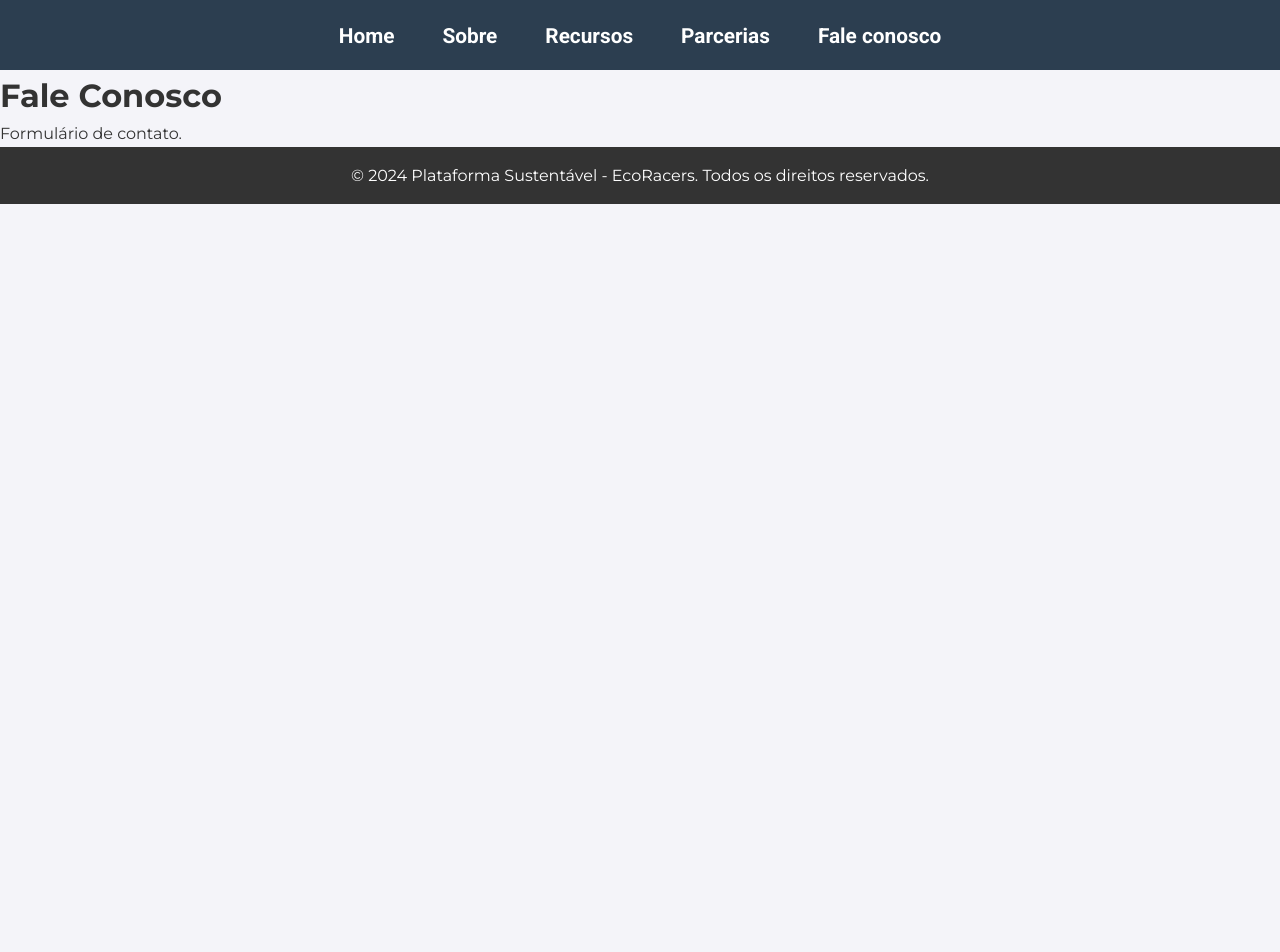
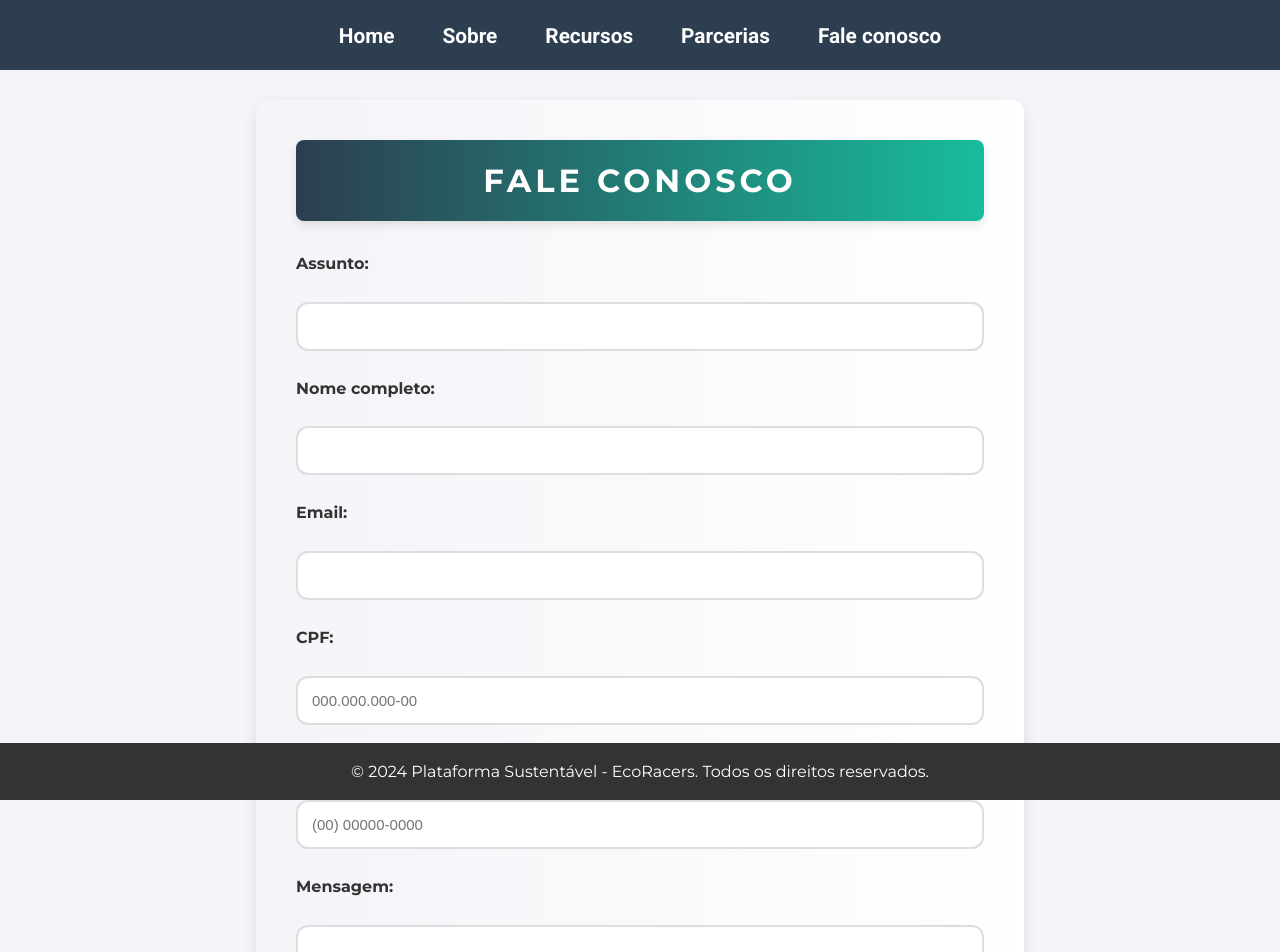
Before and after one commit to fcarvalhh/React---Global-Solutions, a React (Create React App) app: page /contact in a window 1280 px wide. Shown: the top 952 px of the page. Before the commit the page ends 800 px from the top, so only its background shows below. Built offline with nearby package versions, Linux system fonts and the light colour scheme.

Commit message:
Correção no Fale Conosco

```diff
--- a/src/components/Pages/Faleconosco.jsx
+++ b/src/components/Pages/Faleconosco.jsx
@@ -1,11 +1,38 @@
 import React from 'react';
 import '../../App.css';
 
+function enviarFormulario(event) {
+    event.preventDefault();
+    // Adicione aqui a lógica para enviar o formulário
+    console.log("Formulário enviado");
+}
+
 function Contact() {
     return (
-        <div>
-            <h1>Fale Conosco</h1>
-            <p>Formulário de contato.</p>
+        <div className="faleConosco">
+
+            <h2>Fale Conosco</h2>
+            <form id="formulario" onSubmit={enviarFormulario}>
+                <label htmlFor="assunto">Assunto:</label>
+                <input type="text" id="assunto" name="assunto" required />
+
+                <label htmlFor="nome">Nome completo:</label>
+                <input type="text" id="nome" name="nome" required />
+
+                <label htmlFor="email">Email:</label>
+                <input type="email" id="email" name="email" required />
+
+                <label htmlFor="cpf">CPF:</label>
+                <input type="text" id="cpf" name="cpf" required placeholder="000.000.000-00" />
+
+                <label htmlFor="telefone">Telefone:</label>
+                <input type="text" id="telefone" name="telefone" required placeholder="(00) 00000-0000" />
+
+                <label htmlFor="mensagem">Mensagem:</label>
+                <textarea id="mensagem" name="mensagem" required></textarea>
+
+                <button type="submit">Enviar</button>
+            </form>
         </div>
     );
 }
```
Also changed, not shown: src/logo.svg (deleted).
